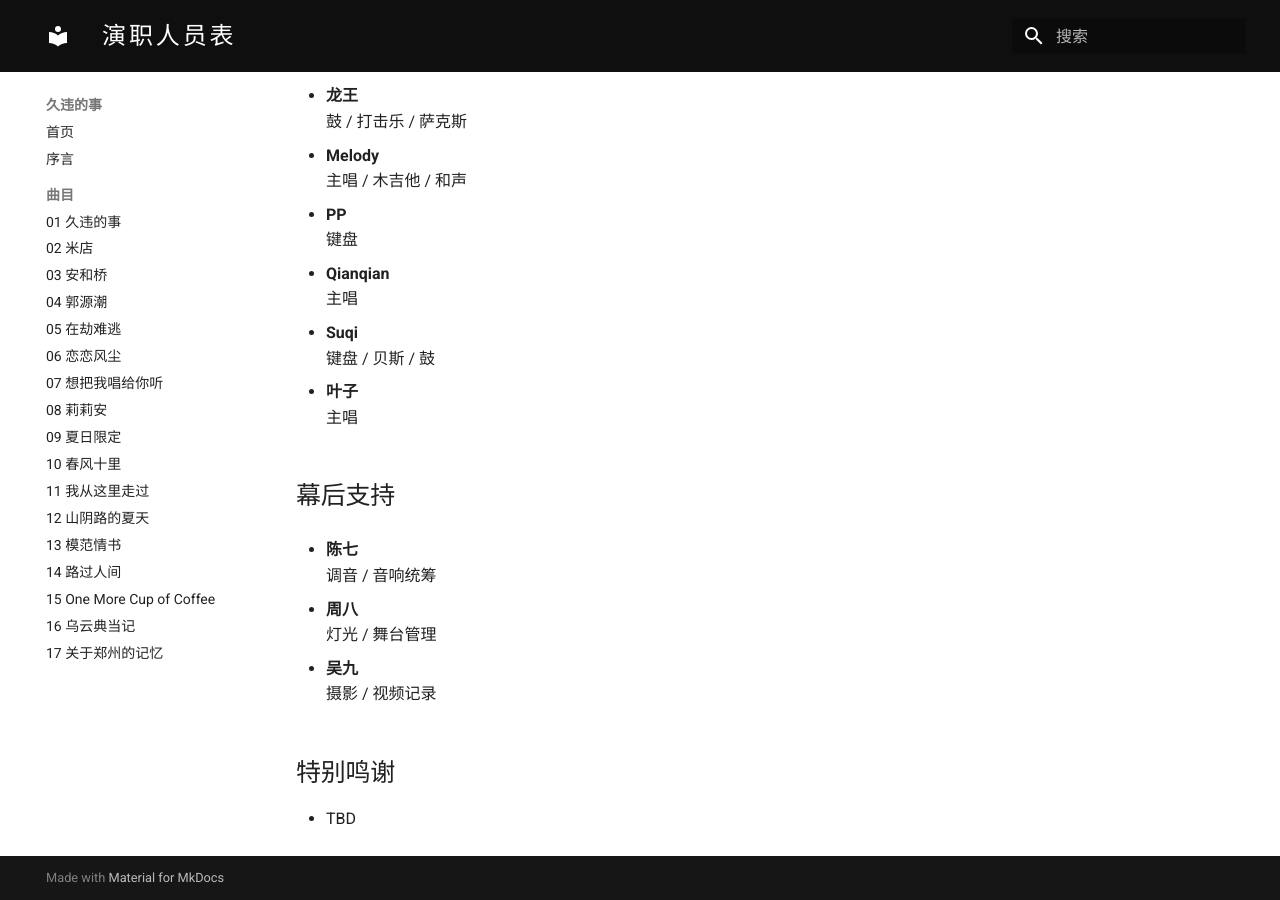
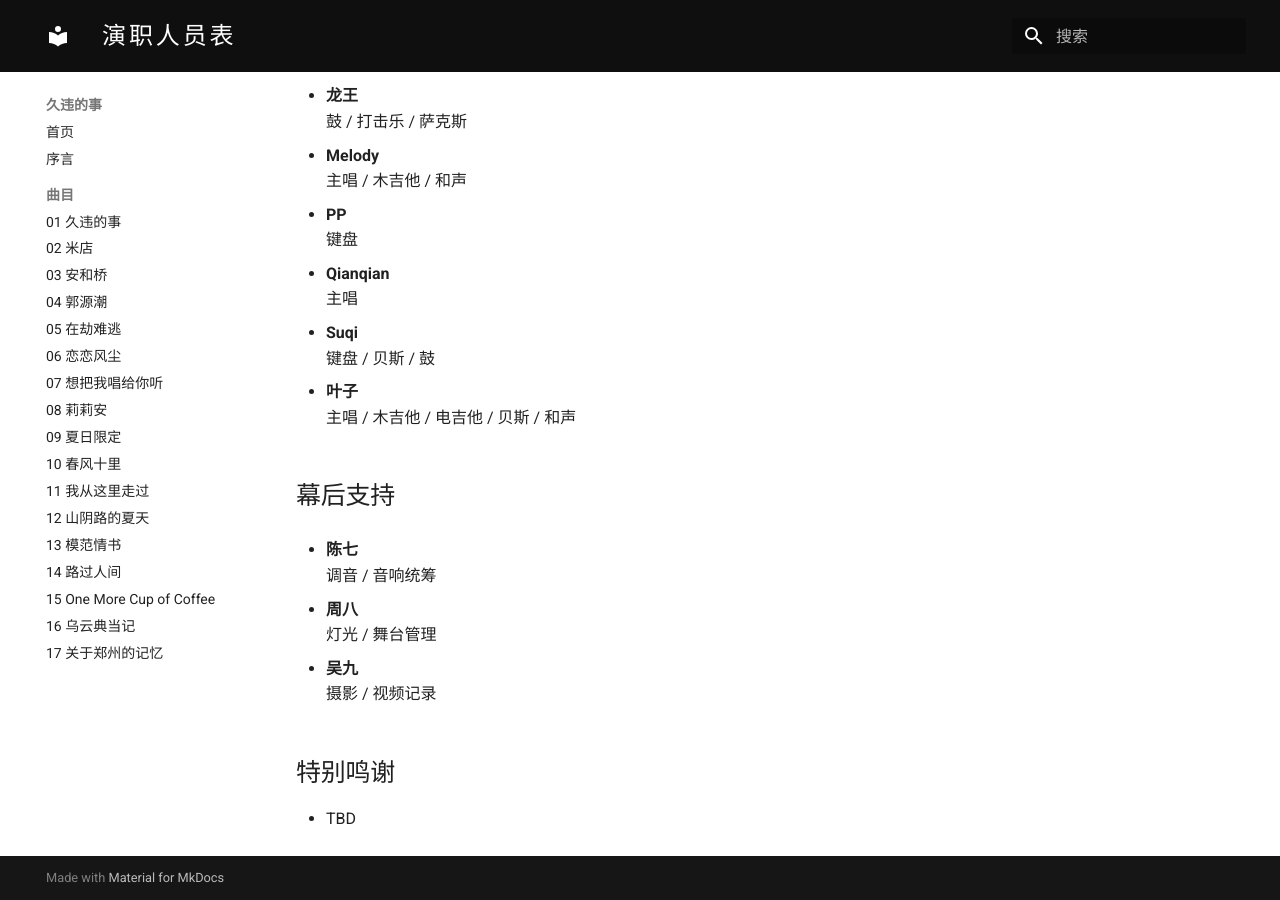
Before and after one commit to stubbornleaf/jiuweideshi-songbook, an MkDocs documentation site: the page built from docs/credits.md, in a window 1280 px wide and 900 px high, scrolled down 600 px. Built offline with MkDocs 1.6.1 and Material for MkDocs 9.7.7, drawn with Linux system fonts in a browser that asks for light colours.

Commit message:
Update credits.md

```diff
--- a/docs/credits.md
+++ b/docs/credits.md
@@ -38,7 +38,7 @@
   键盘 / 贝斯 / 鼓
 
 - **叶子**
-  主唱
+  主唱 / 木吉他 / 电吉他 / 贝斯 / 和声
 
 ## 幕后支持
 
```
